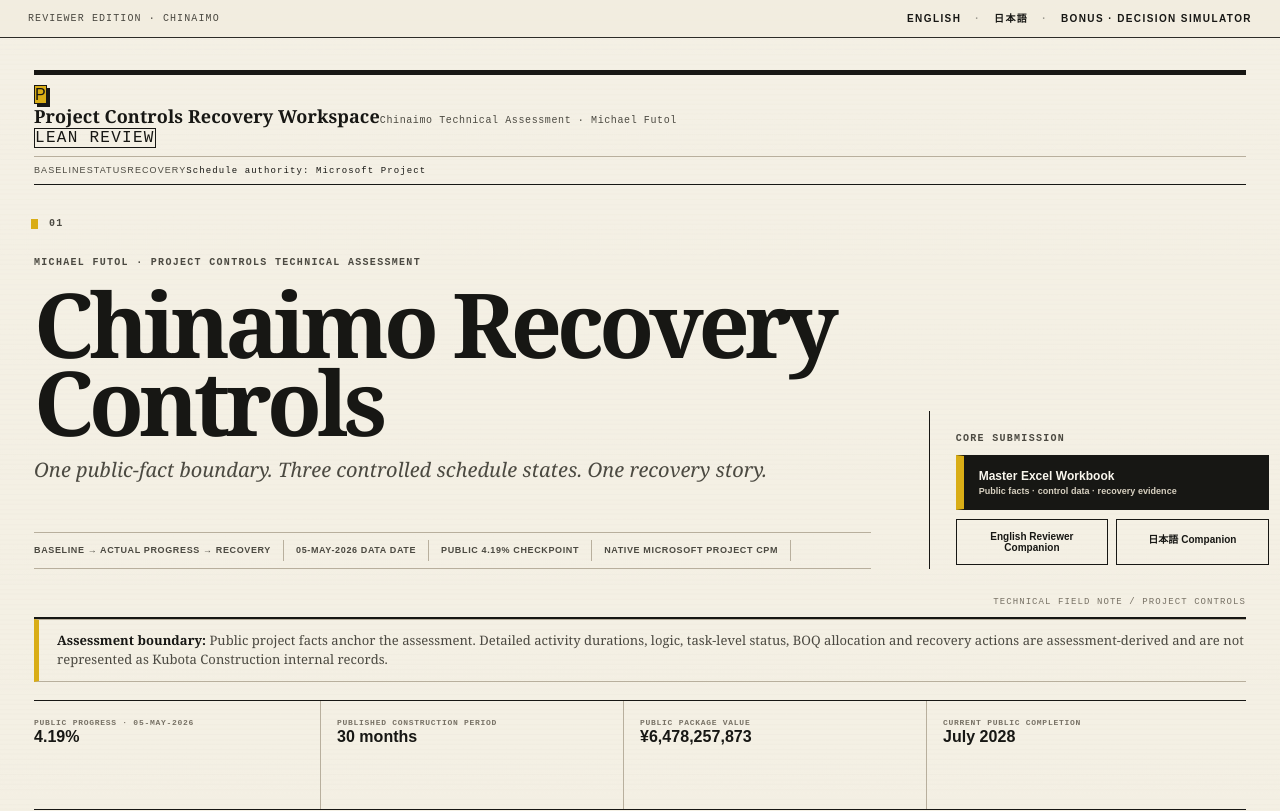
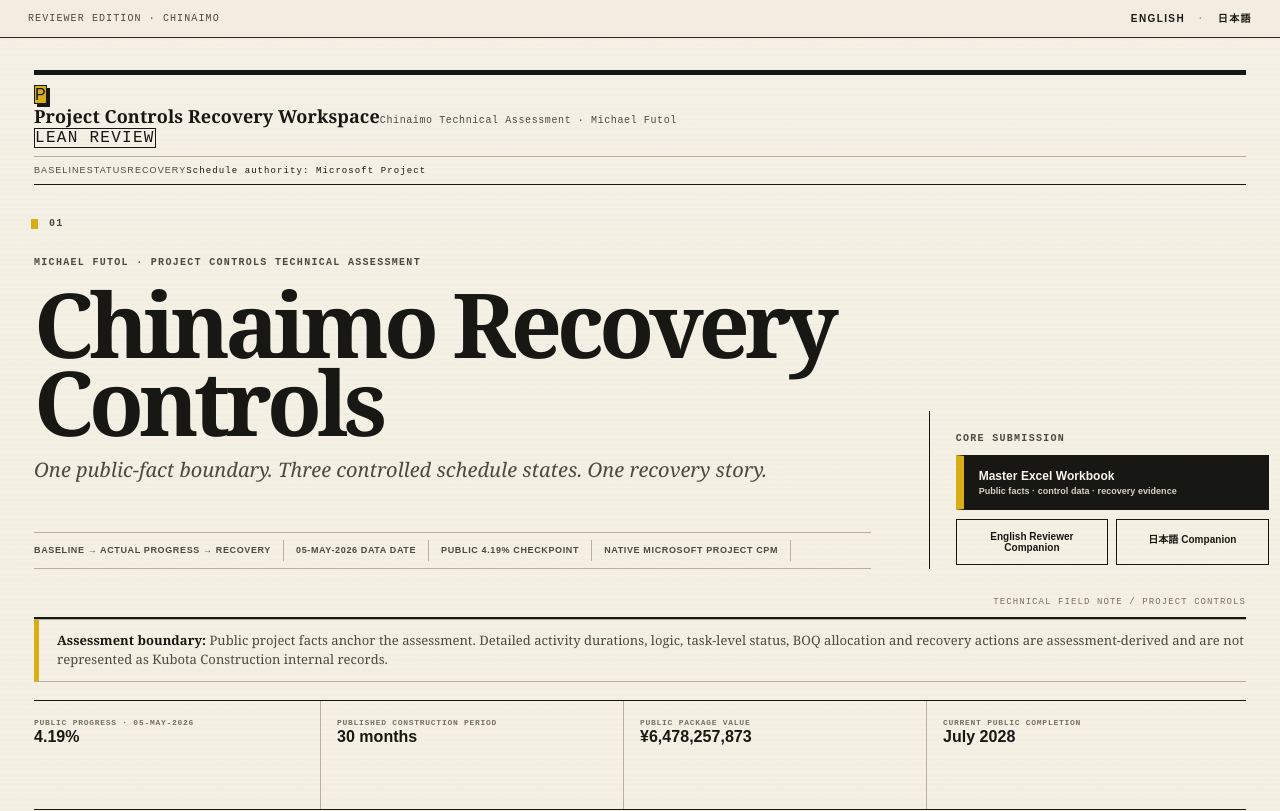
Before and after one commit to michaelfutol/Michael-Futol-Chinaimo-Project-Controls, a Next.js app: page / in a window 1280 px wide. Shown: the top 811 px of the page. Built offline with nearby package versions, Linux system fonts and the light colour scheme.

Commit message:
site: remove bonus navigation and keep bilingual lean review

```diff
--- a/app/layout.tsx
+++ b/app/layout.tsx
@@ -5,24 +5,16 @@ import type { Metadata } from 'next';
 import SubmissionFileGuard from './SubmissionFileGuard';
 
 export const metadata: Metadata = {
-  title: 'Michael Futol — Chinaimo Project Controls Assessment',
-  description: 'Auditable BOQ, progress, scheduling, critical path, delay, payment-claim and ISO-aligned project-controls assessment.'
+  title: 'Michael Futol — Chinaimo Recovery Controls Assessment',
+  description: 'Lean Chinaimo project-controls assessment: public facts, Baseline, Actual Progress and Recovery.'
 };
 
 export default function RootLayout({ children }: Readonly<{ children: React.ReactNode }>) {
   return (
-    <html lang="en">
-      <body>
-        <div className="languageRibbon" aria-label="Language and concept navigation">
-          <a href="/">English</a>
-          <span className="sep">·</span>
-          <a href="/ja">日本語</a>
-          <span className="sep">·</span>
-          <a href="/decision-simulator">Bonus · Decision Simulator</a>
-        </div>
-        {children}
-        <SubmissionFileGuard />
-      </body>
-    </html>
+    <html lang="en"><body>
+      <div className="languageRibbon" aria-label="Language navigation"><a href="/">English</a><span className="sep">·</span><a href="/ja">日本語</a></div>
+      {children}
+      <SubmissionFileGuard />
+    </body></html>
   );
 }
```
